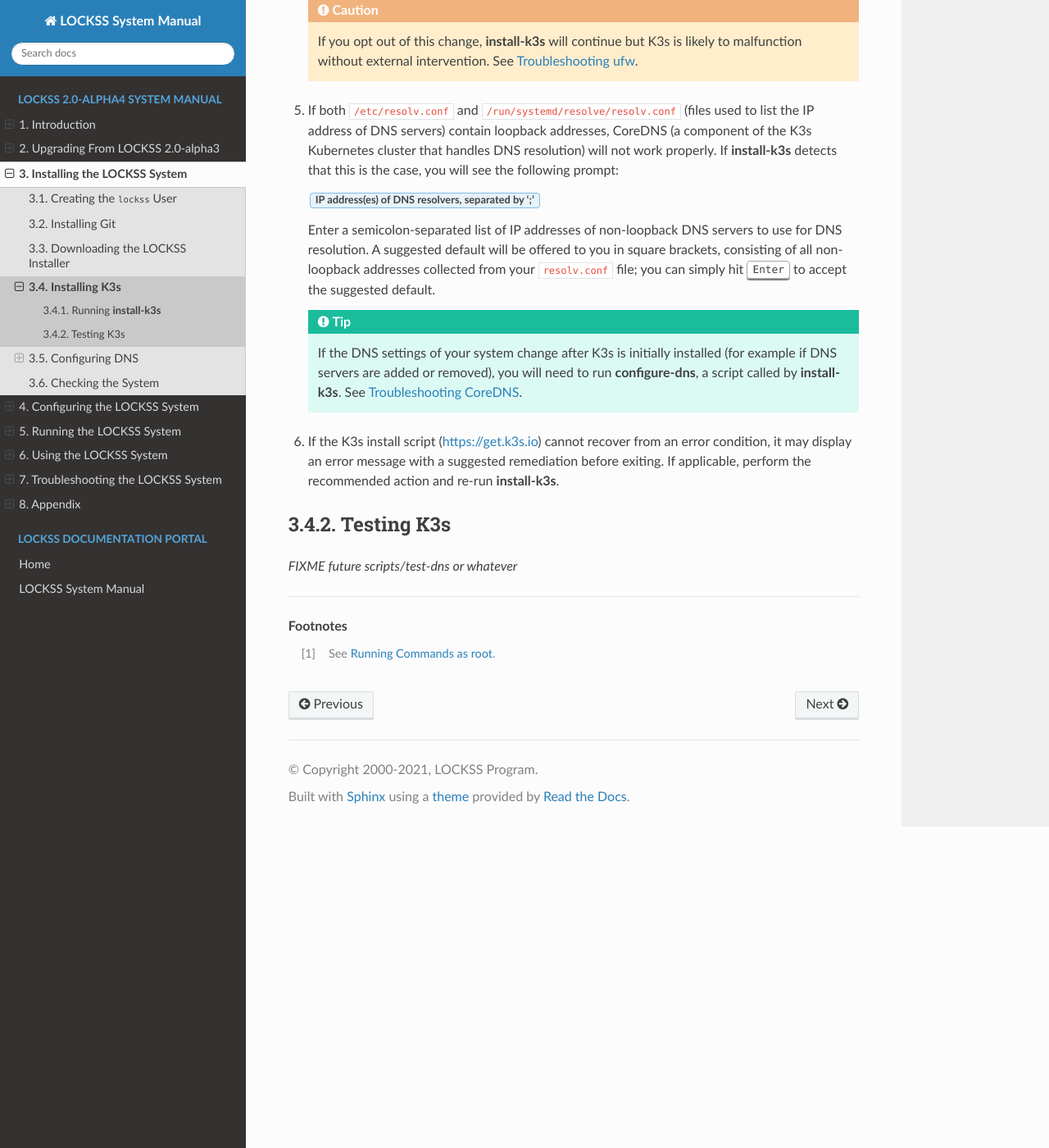
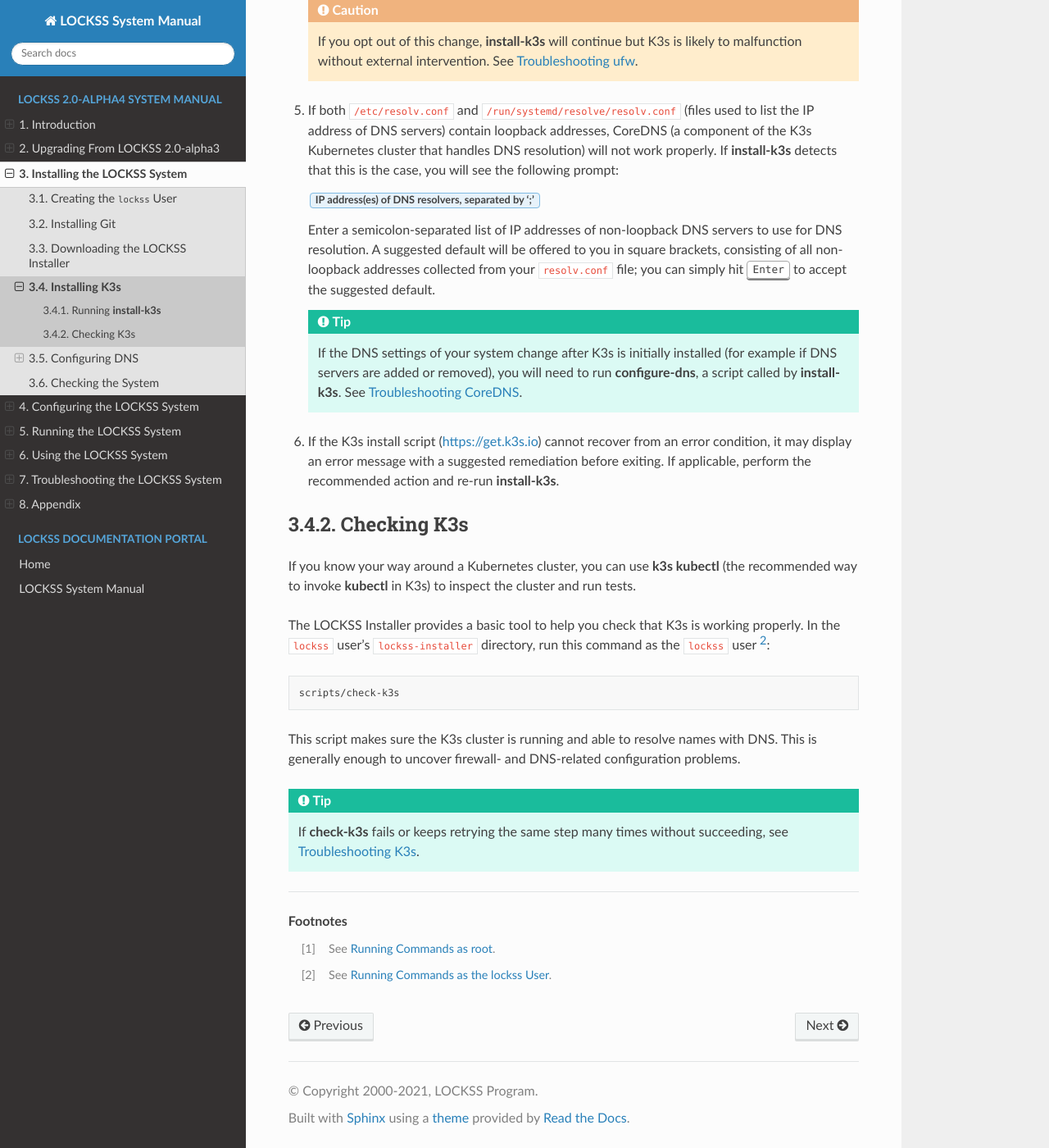
Before and after one commit to lockss/lockss-rtd-manual, a Sphinx documentation site: the page built from docs/installing/k3s.rst, in a window 1280 px wide and 1400 px high, scrolled down 1277 px. Shown: the whole window at 82% size. Built offline with Sphinx 7.4.7 and the Read the Docs theme 2.0.0, drawn with Linux system fonts in a browser that asks for light colours.

Commit message:
Added check-k3s and beginning of K3s troubleshooting page.

```diff
--- a/docs/installing/k3s.rst
+++ b/docs/installing/k3s.rst
@@ -60,11 +60,23 @@ The LOCKSS Installer provides :program:`install-k3s`, a script that streamlines
 
 6. If the K3s install script (https://get.k3s.io) cannot recover from an error condition, it may display an error message with a suggested remediation before exiting. If applicable, perform the recommended action and re-run :program:`install-k3s`.
 
------------
-Testing K3s
------------
+------------
+Checking K3s
+------------
 
-*FIXME future scripts/test-dns or whatever*
+If you know your way around a Kubernetes cluster, you can use :program:`k3s kubectl` (the recommended way to invoke :program:`kubectl` in K3s) to inspect the cluster and run tests.
+
+The LOCKSS Installer provides a basic tool to help you check that K3s is working properly. In the ``lockss`` user's :file:`lockss-installer` directory, run this command as the ``lockss`` user [#fnlockss]_:
+
+.. code-block:: shell
+
+   scripts/check-k3s
+
+This script makes sure the K3s cluster is running and able to resolve names with DNS. This is generally enough to uncover firewall- and DNS-related configuration problems.
+
+.. tip::
+
+   If :program:`check-k3s` fails or keeps retrying the same step many times without succeeding, see :doc:`/troubleshooting/k3s`.
 
 ----
 
@@ -73,3 +85,7 @@ Testing K3s
 .. [#fnroot]
 
    See :doc:`/appendix/root`.
+
+.. [#fnlockss]
+
+   See :doc:`/appendix/lockss`.
--- a/docs/troubleshooting/coredns.rst
+++ b/docs/troubleshooting/coredns.rst
@@ -1,10 +1,6 @@
 =======================
 Troubleshooting CoreDNS
 =======================
-
------------------
-DNS Configuration
------------------
 
 If both :file:`/etc/resolv.conf` and :file:`/run/systemd/resolve/resolv.conf` (files used to list the IP address of DNS servers) contain loopback addresses, CoreDNS (a component of the K3s Kubernetes cluster that handles DNS resolution) will not work properly [#fn1]_.
 
--- a/docs/troubleshooting/index.rst
+++ b/docs/troubleshooting/index.rst
@@ -12,3 +12,4 @@ This chapter contains pages of additional information about troubleshooting the
    firewalld
    ufw
    coredns
+   k3s
```
Also changed, not shown: docs/troubleshooting/k3s.rst (added, +60 -0 lines).
